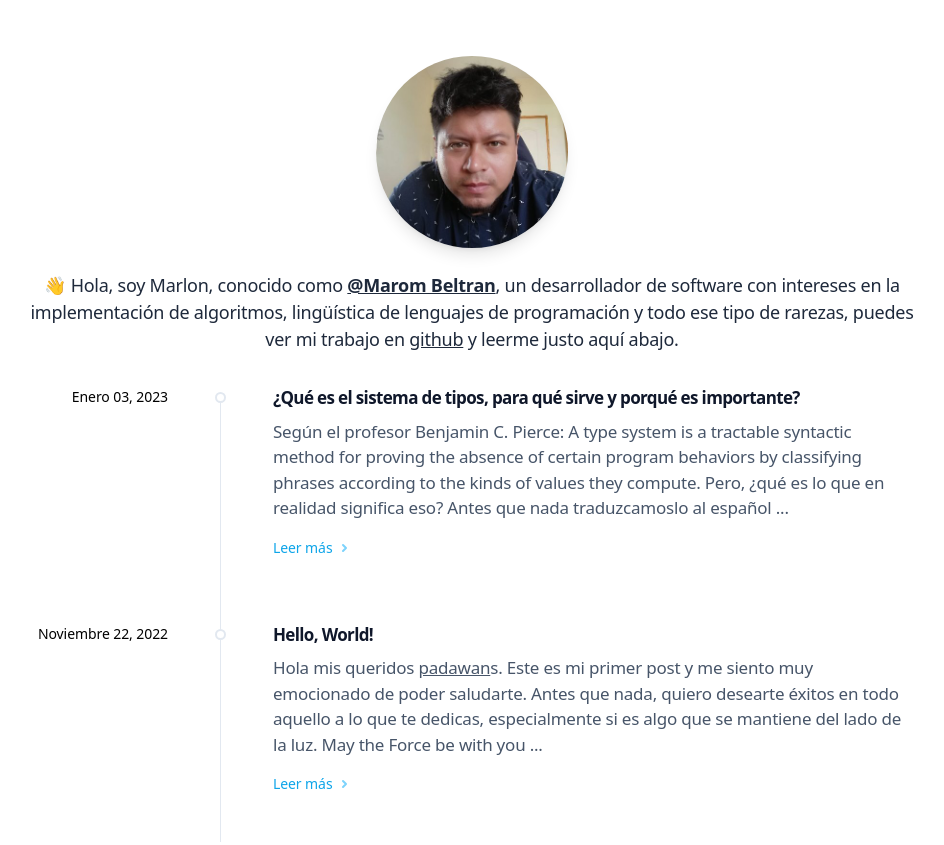
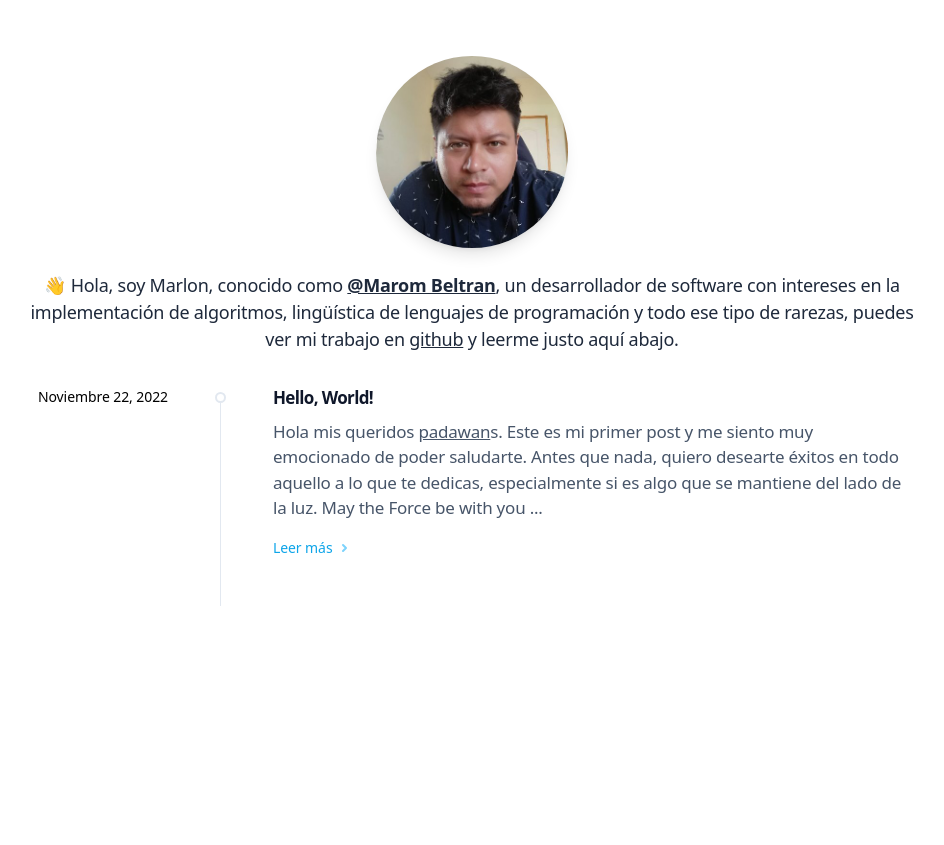
Before and after one commit to marombeltran/marombeltran.github.io, a website: page index.html in a window 1280 px wide. Shown: the whole page, without its empty margins (168-1112 px from the left). After the commit the page ends 800 px from the top, so only its background shows below. Drawn offline with Linux system fonts and the light colour scheme; a web font is replaced by a local one.

Commit message:
Change - type system

```diff
--- a/index.html
+++ b/index.html
@@ -27,7 +27,7 @@
                 <div class="relative sm:pb-12 sm:ml-[calc(2rem+1px)] md:ml-[calc(3.5rem+1px)] lg:ml-[max(calc(14.5rem+1px),calc(100%-48rem))]">
                     <div class="hidden absolute top-3 bottom-0 right-full mr-7 md:mr-[3.25rem] w-px bg-slate-200 dark:bg-slate-800 sm:block"></div>
                     <div class="space-y-16">
-                        <article class="relative group">
+                        <!-- article class="relative group">
                             <div class="absolute -inset-y-2.5 -inset-x-4 md:-inset-y-4 md:-inset-x-6 sm:rounded-2xl group-hover:bg-slate-50/70 dark:group-hover:bg-slate-800/50"></div>
                             <svg viewBox="0 0 9 9" class="hidden absolute right-full mr-6 top-2 text-slate-200 dark:text-slate-600 md:mr-12 w-[calc(0.5rem+1px)] h-[calc(0.5rem+1px)] overflow-visible sm:block">
                                 <circle cx="4.5" cy="4.5" r="4.5" stroke="currentColor" class="fill-white dark:fill-slate-900" stroke-width="2"></circle>
@@ -55,7 +55,7 @@
                                     <path d="M0 0L3 3L0 6"></path>
                                 </svg>
                             </a>
-                        </article>
+                        </article -->
                         <article class="relative group">
                             <div class="absolute -inset-y-2.5 -inset-x-4 md:-inset-y-4 md:-inset-x-6 sm:rounded-2xl group-hover:bg-slate-50/70 dark:group-hover:bg-slate-800/50"></div>
                             <svg viewBox="0 0 9 9" class="hidden absolute right-full mr-6 top-2 text-slate-200 dark:text-slate-600 md:mr-12 w-[calc(0.5rem+1px)] h-[calc(0.5rem+1px)] overflow-visible sm:block">
```
